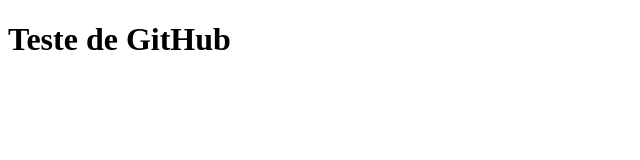
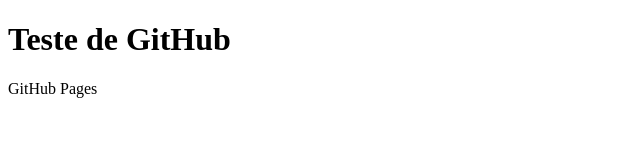
Before and after one commit to stonyguimaraes/html-css, a plain HTML site: page index.html in a window 1280 px wide. Shown: the whole page, without its empty margins (0-640 px from the left). Drawn offline with Linux system fonts and the light colour scheme.

Commit message:
paragrafo
Novo paragrafo abaixo do titulo

```diff
--- a/index.html
+++ b/index.html
@@ -7,5 +7,6 @@
   </head>
   <body>
     <h1>Teste de GitHub</h1>
+    <p>GitHub Pages</p>
   </body>
 </html>
```
